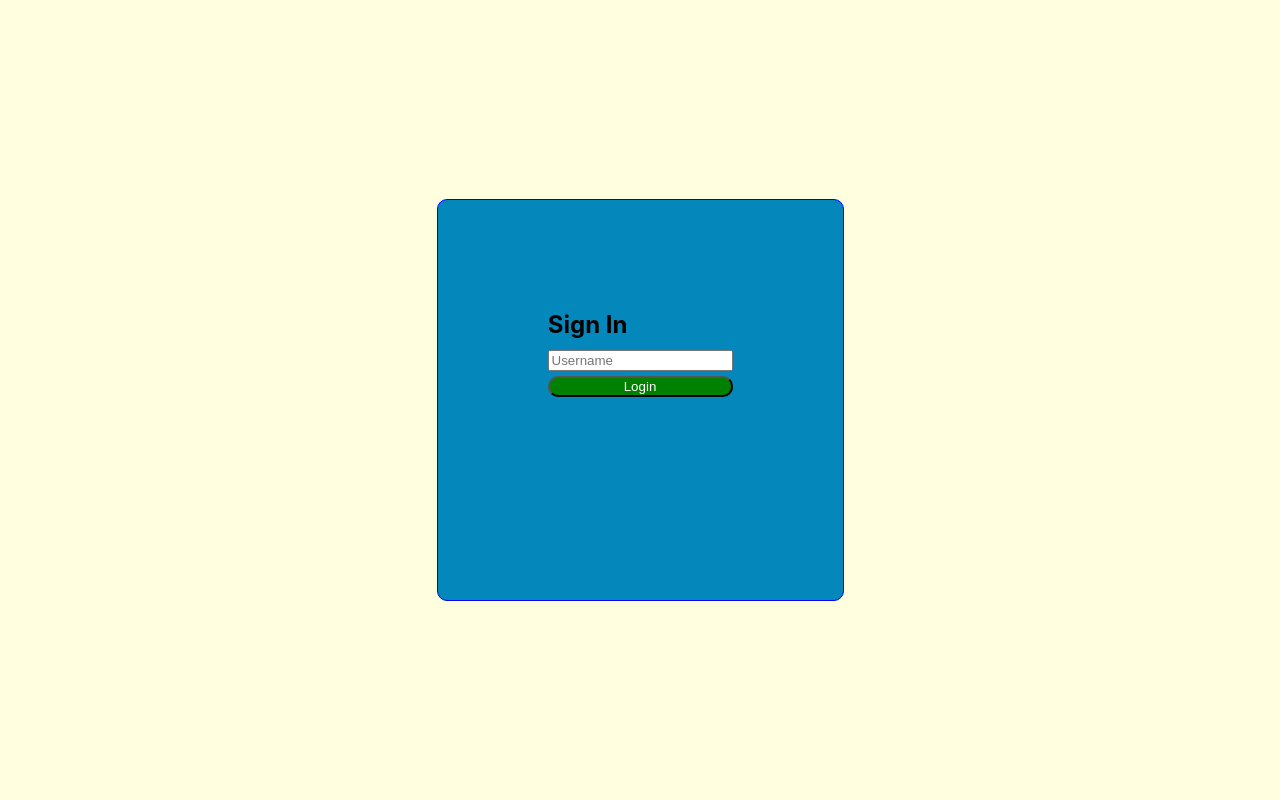
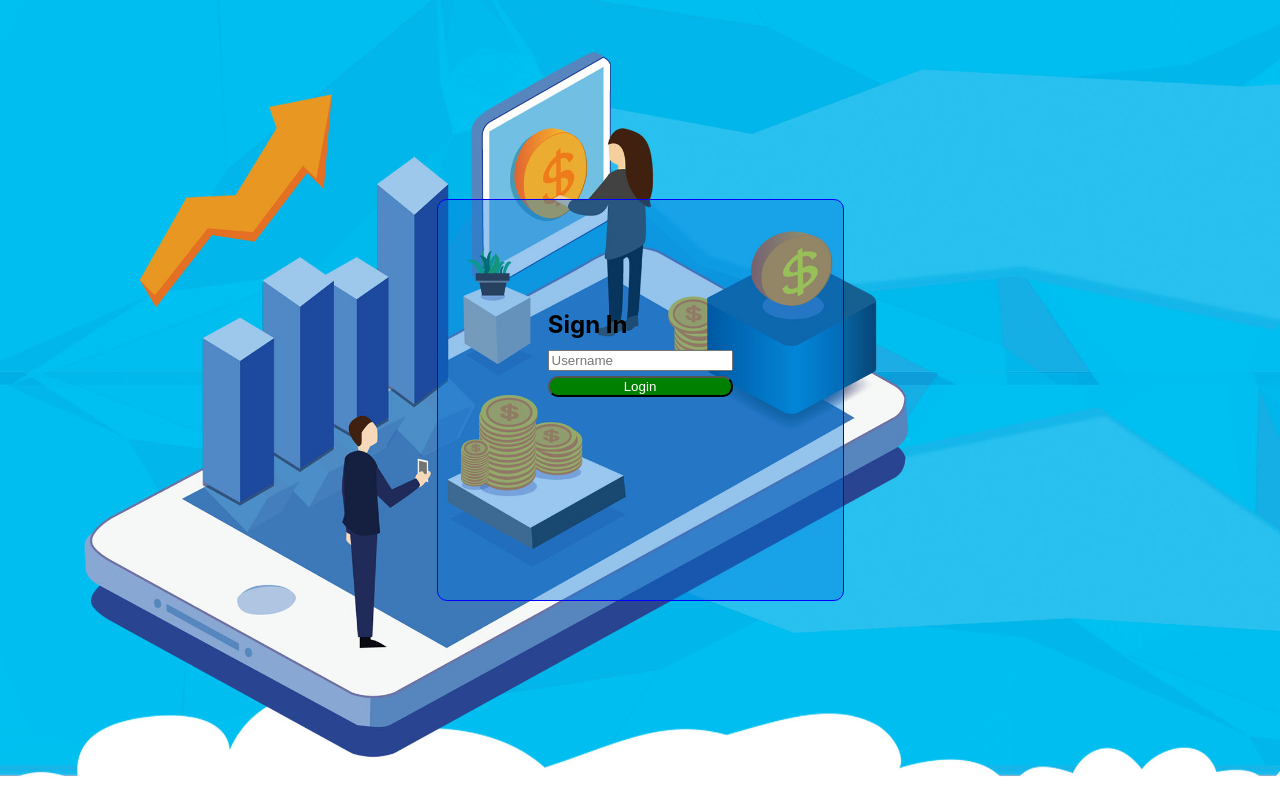
Before and after one commit to AmanSingh137/chatapp, a React (Create React App) app: page /login in a window 1280 px wide. Built offline with nearby package versions, Linux system fonts and the light colour scheme.

Commit message:
background img added

```diff
--- a/src/pages/LoginPage.js
+++ b/src/pages/LoginPage.js
@@ -29,7 +29,6 @@ const LoginPage = () => {
   }, [user, isError, isSuccess, message, navigate, dispatch]);
   return (
     <Loginpage>
-      {/* <img src="images/login.jpg"></img> */}
       <form className="Form" onSubmit={loginHandler}>
         <H2>Sign In</H2>
         <Input>
@@ -48,10 +47,11 @@ const LoginPage = () => {
 export default LoginPage;
 
 const Loginpage = styled.div`
-  //background-image: url("images/login.jpg");
+  background-image: url("/images/login.jpg");
+  background-size: cover;
+  box-sizing: border-box;
   width: 100%;
   height: 100vh;
-  background: lightyellow;
   display: flex;
   justify-content: center;
   align-items: center;
@@ -60,7 +60,8 @@ const Loginpage = styled.div`
     padding: 100px;
     border: 1px solid blue;
     border-radius: 10px;
-    background: #0488bc;
+    background-color: rgba(0, 116, 217, 0.4);
+
     height: 200px;
   }
 `;
```
